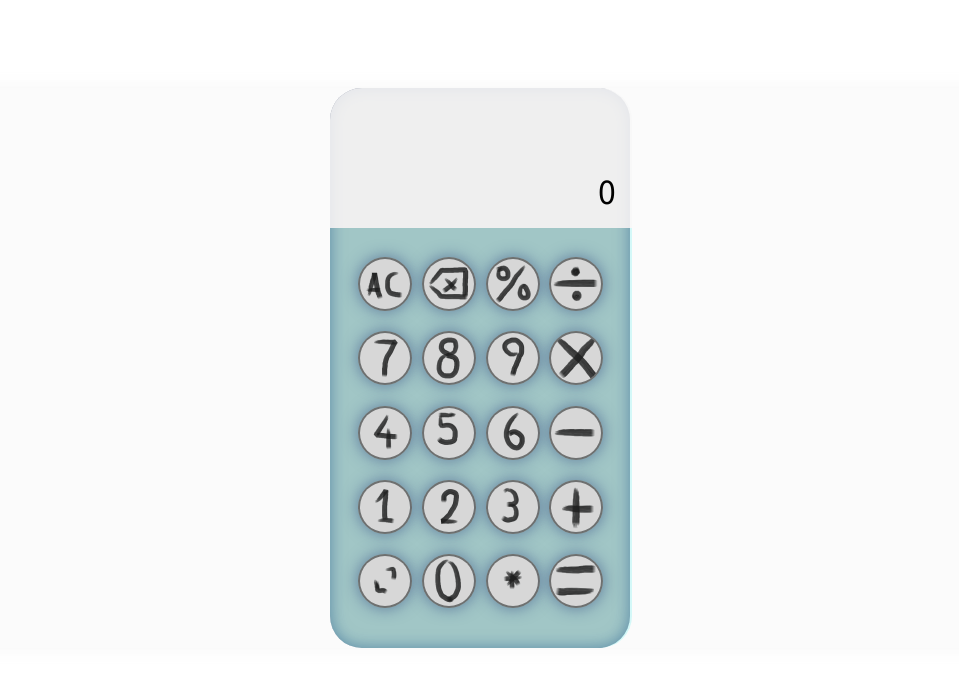
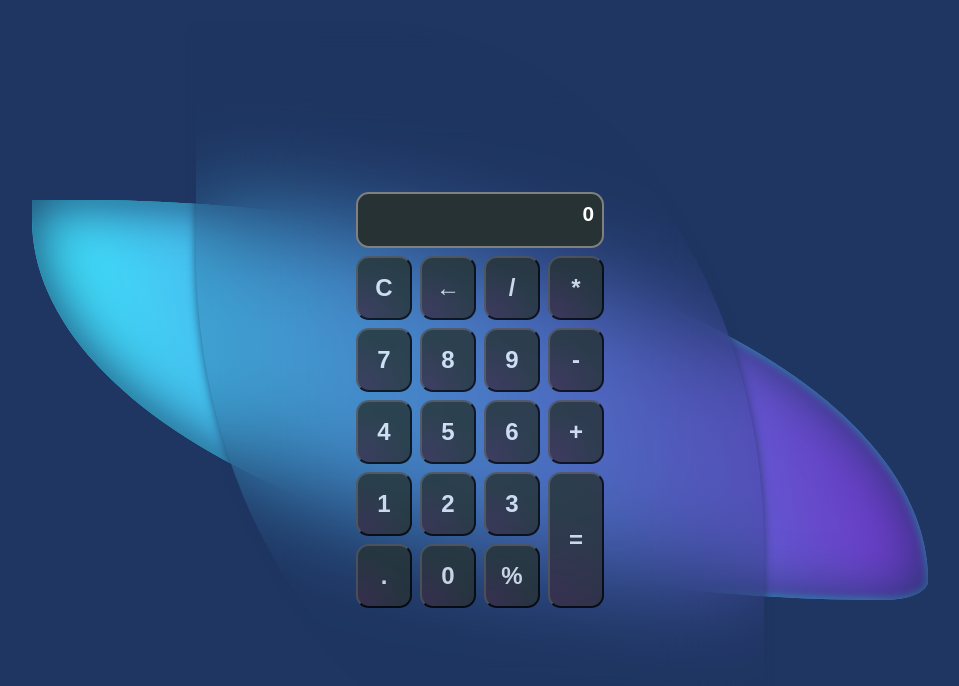
Before and after one commit to Sande-Ricardo/calculator-1.0, an Angular app: page / in a window 1280 px wide. Shown: the top 686 px of the page, without its empty margins (160-1119 px from the left). Built offline with nearby package versions, Linux system fonts and the light colour scheme.

Commit message:
v 1.0.1 running basic functions

```diff
--- a/src/app/app.component.html
+++ b/src/app/app.component.html
@@ -1,40 +1,9 @@
 <div class="container">
-
-  <div class="enable">
-    <div class="result">
-        <p>{{c}}</p>
-    </div>
-
-    <div class="keys">
-      <app-button class="bnt1" [route]="'../assets/AC.png'" (click)="ac()">  </app-button>
-      <app-button class="bnt1" [route]="'../assets/borrar.png'">  </app-button>
-      <app-button class="bnt1" [route]="'../assets/porcentaje.png'">  </app-button>
-      <app-button class="bnt1" [route]="'../assets/dividendo.png'" (click)="setSign(4)">  </app-button>
-
-      <app-button class="bnt1" [route]="'../assets/7.png'" (click)="setAB(7)">  </app-button>
-      <app-button class="bnt1" [route]="'../assets/8.png'" (click)="setAB(8)"> </app-button>
-      <app-button class="bnt1" [route]="'../assets/9.png'" (click)="setAB(9)"> </app-button>
-
-      <app-button class="bnt1" [route]="'../assets/por.png'" (click)="setSign(3)">  </app-button>
-
-      <app-button class="bnt1" [route]="'../assets/4.png'" (click)="setAB(4)"> </app-button>
-      <app-button class="bnt1" [route]="'../assets/5.png'" (click)="setAB(5)"> </app-button>
-      <app-button class="bnt1" [route]="'../assets/6.png'" (click)="setAB(6)"> </app-button>
-
-      <app-button class="bnt1" [route]="'../assets/menos.png'" (click)="setSign(2)">  </app-button>
-
-      <app-button class="bnt1" [route]="'../assets/1.png'" (click)="setAB(1)"> </app-button>
-      <app-button class="bnt1" [route]="'../assets/2.png'" (click)="setAB(2)"> </app-button>
-      <app-button class="bnt1" [route]="'../assets/3.png'" (click)="setAB(3)"> </app-button>
-
-      <app-button class="bnt1" [route]="'../assets/mas.png'" (click)="setSign(1)">  </app-button>
-      <app-button class="bnt1" [route]="'../assets/extender.png'">  </app-button>
-
-      <app-button class="bnt1" [route]="'../assets/0.png'" (click)="setAB(0)"> </app-button>
-
-      <app-button class="bnt1" [route]="'../assets/punto.png'" (click)="setP()">  </app-button>
-      <app-button class="bnt1" [route]="'../assets/igual.png'" (click)="igualdad()">  </app-button>
-    </div>
-
+  <span class="logo"></span>
+  <div class="router"> <!-- no estaría funcionando -->
+    <router-outlet></router-outlet>
+  </div>
+  <div class="basic">
+    <app-basic></app-basic>
   </div>
 </div>
--- a/src/app/app.component.scss
+++ b/src/app/app.component.scss
@@ -1,62 +1,36 @@
 .container{
-    background-color: rgb(251, 251, 251);
-    position: relative;
-
+    background-color: var(--primary);
+    position: absolute;
+    width: 100%;
+    height: 100%;
     display: flex;
     justify-content: center;
-    border-radius: 1rem;
-    box-shadow: 0rem 0rem 1rem rgba(232, 231, 231, 0.425);
+    align-items: center;
 
-    top: 5rem;
-}
-
-.enable{
-    background-color: rgb(192, 192, 192);
-    width: 18rem;
-    min-height: 35rem;
-    position: relative;
-    padding: 0px;
-    padding-right: .8rem;
-    border-radius: 2rem;
-    box-shadow: inset 0rem 0rem 1rem rgba(43, 66, 125, 0.588);
-
-    display: grid;
+    // background-image: linear-gradient(90deg, #1F3662, #844CC3);
+    // border-radius: 1rem;
+    // box-shadow: 0rem 0rem 1rem rgba(232, 231, 231, 0.425);
 
 }
 
+.logo{
+    background-image: linear-gradient(80deg, var(--third), var(--secondary));
+    position: absolute;
+    width: 70%;
+    height: 50%;
+    border-radius: 0 100% 5% 100%;
+    box-shadow: 0 0 3.5rem var(--primary) inset,
+                0 0 .5rem var(--third) inset;
+}
 
-.result{
-    background-color: rgba(248, 248, 248, 0.846);
-    width: 100%;
-    min-height: 4rem;
-    display: flex;
-    align-items: end;
-    justify-content:end;
-    font-size: 2rem;
-    font-family: Tahoma;
-    border-radius: 2rem 2rem 0rem 0rem;
-}
-.result p {
-    margin-right: 1rem;
-    margin-bottom: 1rem;
+.basic{
+    background-color: rgba(31, 54, 98, 0.2); /* Color de fondo con transparencia */
+    box-shadow: 0 0 10px rgba(31, 54, 98, 0.8); /* Sombra con transparencia */
+    backdrop-filter: blur(50px);
+    padding: 10rem 10rem;
+    border-radius: 0 70% 5% 70%;
+
+
+    position: absolute;
 
 }
-
-
-
-.keys{
-    background-color: rgba(0, 227, 227, 0.159);
-    max-width: 100%;
-    padding: 1.5rem;
-    padding-left: 1.5rem;
-    position: relative;
-    border-radius: 0rem 0rem 2rem 2rem;
-
-    display: grid;
-    grid-template-columns: 1fr 1fr 1fr 1fr;
-}
-
-
-.bnt1{
-    margin: .3rem;
-}
--- a/src/app/app.component.ts
+++ b/src/app/app.component.ts
@@ -1,5 +1,4 @@
 import { Component } from '@angular/core';
-import { ButtonComponent } from 'src/app/button/button.component';
 
 @Component({
   selector: 'app-root',
@@ -10,90 +9,4 @@ export class AppComponent {
   title = 'Calculator';
 
 
-  a:number = 0;
-  b:number = 0;
-  collect:string="";
-  c:number = 0;
-  d:string = "";
-  sign:number=0;
-
-
-
-
-  sum(){
-    this.c = (this.a+this.b);
-    this.d="+";
-  };
-
-  rest(){
-    this.c= (this.a-this.b);
-    this.d="-";
-  };
-
-  prod(){
-    this.c=(this.a*this.b);
-    this.d="*";
-  };
-
-  coc(){
-    this.c=(this.a/this.b);
-    this.d="/";
-  };
-
-  ac(){
-    this.a=0;
-    this.b=0;
-    this.sign=0;
-    this.collect="";
-  };
-
-  setAB(num:number){
-    this.collect += (num.toString());
-  };
-
-  setP(){
-    if (Number(this.collect)!= 0)
-      {this.collect += (".")}
-    else {alert("Error")};
-    /* arreglar: el alert error debería salir si se pone un punto luego de otro punto*/
-  };
-
-  setSign(num:number){
-    this.sign=num;
-    this.a=Number(this.collect);
-    this.collect="";
-    /* console.log(this.a) */
-  };
-
-  setOp(){
-  /*  usar do while/ switch para setear el signo en "sign" a partir de distintos valores. Ej: 1 == suma / 1 == operaciónDeSuma(a,b) */
-    switch (this.sign){
-      case 1:
-        this.sum();
-        break;
-      case 2:
-        this.rest();
-        break;
-      case 3:
-        this.prod();
-        break;
-      case 4:
-        this.coc();
-        break;
-
-    }
-
-  };
-
-  igualdad(){
-    this.b=Number(this.collect)
-    this.setOp();
-    console.log(this.c)
-    this.ac()
-  }
-
-
-  /*creo que no hace falta setear algún numero, solo debería asociar un número para cada operación.
-  Ej: fijo un 1 en la suma y el event hace que se setee el 1 en sign, el igual corre la función respecto al valor de sign*/
-
 }
--- /dev/null
+++ b/src/app/basic/basic.component.html
@@ -0,0 +1,26 @@
+<div class="container1">
+    <!-- <span class="background"></span> -->
+    <div class="expression">{{expression}}</div>
+    <div class="buttons">
+        <button class="btn" id="c" (click)="C()" >C</button>
+        <button class="btn" id="delete" (click)="del()" >←</button>
+        <button class="btn" (click)="setExp('/')" >/</button>
+        <button class="btn" (click)="setExp('*')" >*</button>
+        <button class="btn" (click)="setExp('7')" >7</button>
+        <button class="btn" (click)="setExp('8')" >8</button>
+        <button class="btn" (click)="setExp('9')" >9</button>
+        <button class="btn" (click)="setExp('-')" >-</button>
+        <button class="btn" (click)="setExp('4')" >4</button>
+        <button class="btn" (click)="setExp('5')" >5</button>
+        <button class="btn" (click)="setExp('6')" >6</button>
+        <button class="btn" (click)="setExp('+')" >+</button>
+        <button class="btn" (click)="setExp('1')" >1</button>
+        <button class="btn" (click)="setExp('2')" >2</button>
+        <button class="btn" (click)="setExp('3')" >3</button>
+        <div class="btn tr"></div>
+        <button class="btn equal" id="equal" (click)="solve()" >=</button>
+        <button class="btn" (click)="setExp('.')" >.</button>
+        <button class="btn" id="zero" (click)="setExp('0')" >0</button>
+        <button class="btn" (click)="percent()" >%</button>
+    </div>
+</div>
--- /dev/null
+++ b/src/app/basic/basic.component.scss
@@ -0,0 +1,76 @@
+// @import url(//src/app/app.component.scss);
+@mixin h($padding: 2rem){
+    background-color: aqua;
+}
+
+.container1{
+    max-width: 20rem;
+    // position: relative;
+}
+
+.expression{
+    width: 100%;
+    height: 3.5rem;
+    padding: .5rem .5rem 0 0;
+    margin-bottom: .5rem;
+    border-radius: .8rem;
+    border: 2px solid gray;
+    background-color: var(--fifth);
+    display: flex;
+    justify-content: end;
+    color:white;
+    font-size: 1.3rem;
+    font-weight: 700;
+    // transition: 1s;
+}
+
+.buttons{
+    // position: absolute;
+    width: 100%;
+    display: grid;
+    grid-template-columns: repeat(4, 1fr);
+    gap: .5rem;
+    // background-color: antiquewhite;
+    position: relative;
+}
+.btn{
+    width: 3.5rem;
+    height: 4rem;
+    border-radius: .8rem;
+    // background-image: linear-gradient(50deg, var(--fourth) 5%, var(--fifth) 70%, var(--third) 85%, var(--secondary) 99%);
+    // background-image:
+    //     radial-gradient(circle at top right, var(secondary), var(third) / 0%);
+    background:
+        radial-gradient(
+            circle at bottom left,
+            var(--fourth),
+            var(--fifth) 65%);
+    color: aliceblue;
+    font-weight: 700;
+    font-size: 1.5rem;
+    opacity: .8;
+    transition: .1s
+}
+.btn:hover{
+    background:
+        radial-gradient(
+            circle at bottom left,
+            var(--secondary),
+            var(--fourth) 65%);
+    box-shadow: 0 0 3px 0 var(--third) inset;
+    color: var(--third);
+    border: none;
+    opacity: 1
+}
+
+.tr{
+    opacity: 0;
+}
+
+.equal{
+    height: 8.5rem;
+    border-radius: .8rem;
+    position: absolute;
+    bottom: 0;
+    right: 0;
+}
--- /dev/null
+++ b/src/app/basic/basic.component.ts
@@ -0,0 +1,74 @@
+import { Component, OnInit } from '@angular/core';
+
+@Component({
+  selector: 'app-basic',
+  templateUrl: './basic.component.html',
+  styleUrls: ['./basic.component.scss']
+})
+export class BasicComponent implements OnInit {
+
+  constructor() { }
+
+  ngOnInit(): void {
+  }
+
+  expression:string = "0";
+  writing:boolean = true;
+
+  setError(i:number){
+    switch (i){
+      case 0:
+        this.expression = "!Error";
+        break;
+      case 1:
+        this.expression = "Math error!";
+        break;
+    }
+    this.writing = false;
+  }
+
+  setExp(char:string){
+    if(this.writing){
+      if(this.expression==="0"){
+        this.expression = char;
+      } else {
+        this.expression += char;
+      }
+    }
+  }
+
+  solve(){
+
+    try{
+      // this.expression = eval(this.expression).toString();
+      this.expression = eval(this.expression).toString();
+    } catch {
+      this.setError(0);
+    }
+
+    if(this.expression === "Infinity"){
+      this.setError(1)
+    }
+  }
+
+  C(){
+    this.expression = "0";
+    this.writing = true
+  }
+
+  del(){
+    if(this.expression === "0" || this.expression.length === 1){
+      this.expression = "0";
+    } else if (this.expression == "!Error" || this.expression == "Math error!"){
+      this.writing = true;
+      this.expression = "0";
+    } else{
+      this.expression = this.expression.slice(0, -1)
+    }
+  }
+
+  percent(){
+    this.expression = (parseInt(this.expression)/100).toString() +"*"
+  }
+
+}
--- a/src/app/button/button.component.html
+++ /dev/null
@@ -1,5 +0,0 @@
-<div class="container">
-    <div class="icon">
-        <img class="icon" src="{{route}}" alt="">
-    </div>
-</div>
--- a/src/app/button/button.component.scss
+++ /dev/null
@@ -1,16 +0,0 @@
-.container{
-    width: 50px;
-    height: 50px;
-    border-radius: 50%;
-    border: 2px rgba(155, 154, 154, 0) solid;
-    background-color: rgba(108, 108, 108, 0.955);
-    box-shadow: 0rem 0rem 1rem rgba(43, 66, 125, 0.588);
-
-}
-
-
-.icon{
-    width: 50px;
-    border-radius: 50%;
-    opacity: .85;
-}
--- a/src/app/button/button.component.ts
+++ /dev/null
@@ -1,19 +0,0 @@
-import { Component, OnInit, Input } from '@angular/core';
-
-@Component({
-  selector: 'app-button',
-  templateUrl: './button.component.html',
-  styleUrls: ['./button.component.scss']
-})
-export class ButtonComponent implements OnInit {
-
-  constructor() { }
-
-  ngOnInit(): void {
-  }
-
-  @Input() route!:String;
-
-
-
- }
--- a/src/styles.scss
+++ b/src/styles.scss
@@ -1 +1,16 @@
-/* You can add global styles to this file, and also import other style files */
+:root {
+    --primary   :   #1F3662;
+    --secondary :   #6f28c0;
+    --third     :   #3aefff;
+    --fourth    :   #3d2e4a;
+    --fifth     :   #263233;
+
+}
+
+*{
+    margin: 0;
+    padding: 0;
+    box-sizing: border-box;
+    font-family: sans-serif;
+    overflow: hidden;
+}
```
Also changed, not shown: src/app/app.module.ts (+12 -4 lines).
